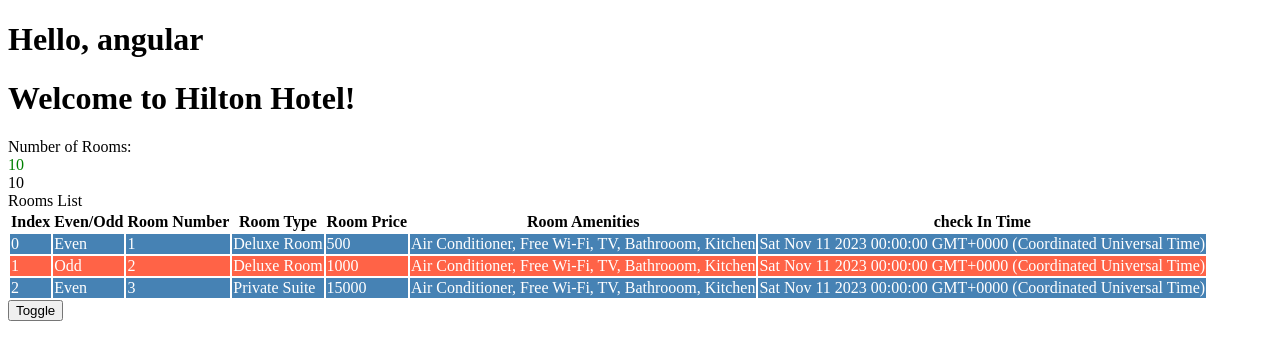
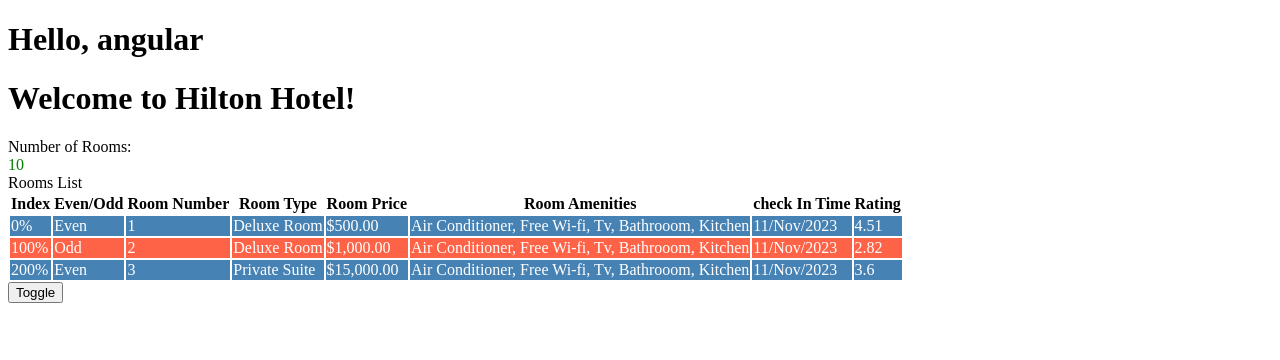
Before and after one commit to romAYAYA/angular-hotel-app, an Angular app: page / in a window 1280 px wide. Shown: the top 360 px of the page. Built offline with nearby package versions, Linux system fonts and the light colour scheme.

Commit message:
rating and pipes in rooms component added

```diff
--- a/src/app/rooms/rooms.component.html
+++ b/src/app/rooms/rooms.component.html
@@ -6,15 +6,14 @@
     [ngStyle]="{
       color: rooms.availableRooms ? 'green' : 'red'
     }"
-    [innerText]="numberOfRooms"
-  ></div>
+  >
+    {{ rooms?.availableRooms ?? "No rooms" }}
+  </div>
 </div>
-
-{{ rooms?.availableRooms ?? "No rooms" }}
 
 <div *ngIf="rooms.availableRooms > 0">
   Rooms List
-  <!-- {{ roomList }} -->
+  <!-- {{ roomList | json }} -->
   <table>
     <tr>
       <th>Index</th>
@@ -24,18 +23,25 @@
       <th>Room Price</th>
       <th>Room Amenities</th>
       <th>check In Time</th>
+      <th>Rating</th>
     </tr>
     <tr
       [ngClass]="e ? 'even' : 'odd'"
-      *ngFor="let room of roomList; let e = even; let o = odd; let i = index"
+      *ngFor="
+        let room of roomList | slice : 0 : roomList.length;
+        let e = even;
+        let o = odd;
+        let i = index
+      "
     >
-      <td>{{ i }}</td>
+      <td>{{ i | percent }}</td>
       <td>{{ e ? "Even" : "Odd" }}</td>
       <td>{{ room.roomNumber }}</td>
       <td>{{ room.roomType }}</td>
-      <td>{{ room.price }}</td>
-      <td>{{ room.amenities }}</td>
-      <td>{{ room.checkInTime }}</td>
+      <td>{{ room.price | currency : "USD" }}</td>
+      <td>{{ room.amenities | titlecase }}</td>
+      <td>{{ room.checkInTime | date : "dd/MMM/yyyy " }}</td>
+      <td>{{ room.rating | number : "1.1-2" }}</td>
     </tr>
   </table>
 </div>
--- a/src/app/rooms/rooms.component.ts
+++ b/src/app/rooms/rooms.component.ts
@@ -30,6 +30,7 @@
         'https://images.unsplash.com/photo-1690702691836-c5409092ad01?ixlib=rb-4.0.3&ixid=M3wxMjA3fDB8MHxlZGl0b3JpYWwtZmVlZHwxOXx8fGVufDB8fHx8fA%3D%3D&auto=format&fit=crop&w=500&q=60',
       checkInTime: new Date('11-Nov-2023'),
       checkOutTime: new Date('12-Nov-2023'),
+      rating: 4.5123,
     },
     {
       roomNumber: 2,
@@ -40,6 +41,7 @@
         'https://images.unsplash.com/photo-1690702691836-c5409092ad01?ixlib=rb-4.0.3&ixid=M3wxMjA3fDB8MHxlZGl0b3JpYWwtZmVlZHwxOXx8fGVufDB8fHx8fA%3D%3D&auto=format&fit=crop&w=500&q=60',
       checkInTime: new Date('11-Nov-2023'),
       checkOutTime: new Date('12-Nov-2023'),
+      rating: 2.82345,
     },
     {
       roomNumber: 3,
@@ -50,6 +52,7 @@
         'https://images.unsplash.com/photo-1690702691836-c5409092ad01?ixlib=rb-4.0.3&ixid=M3wxMjA3fDB8MHxlZGl0b3JpYWwtZmVlZHwxOXx8fGVufDB8fHx8fA%3D%3D&auto=format&fit=crop&w=500&q=60',
       checkInTime: new Date('11-Nov-2023'),
       checkOutTime: new Date('12-Nov-2023'),
+      rating: 3.59876,
     },
   ];
 
--- a/src/app/rooms/rooms.ts
+++ b/src/app/rooms/rooms.ts
@@ -12,4 +12,5 @@
   photos: string;
   checkInTime: Date;
   checkOutTime: Date;
+  rating: number;
 }
```
